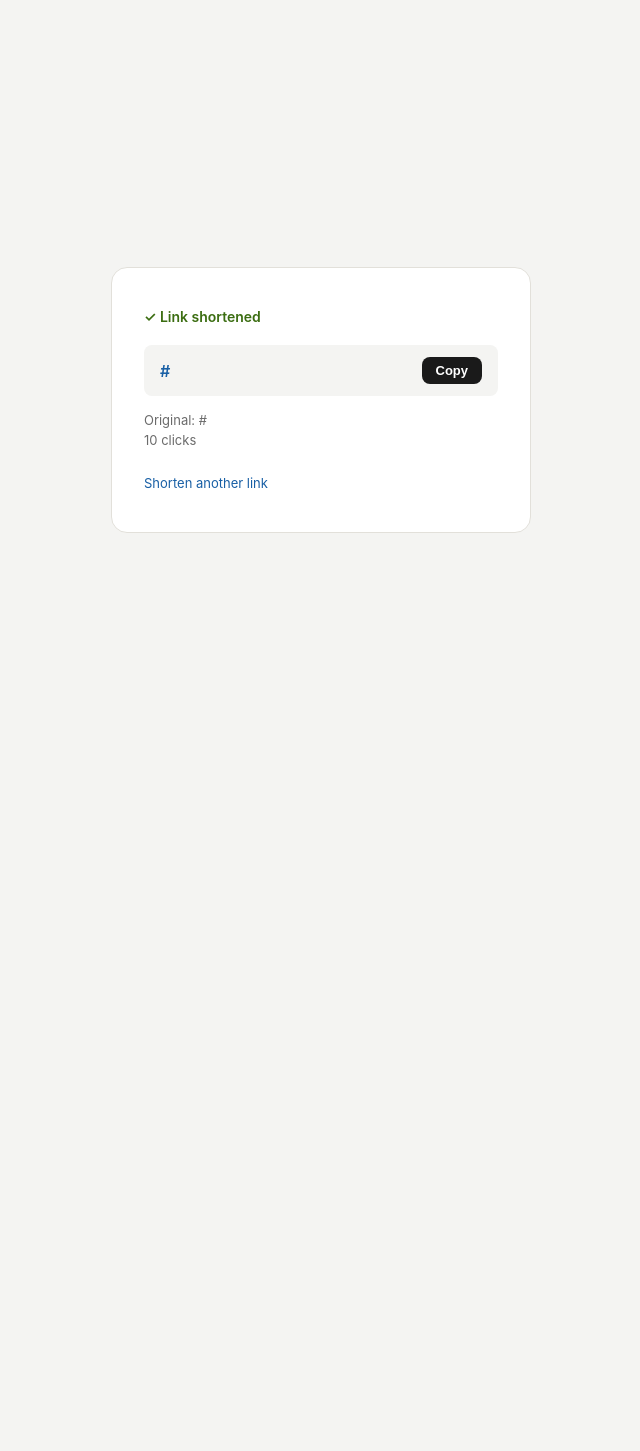
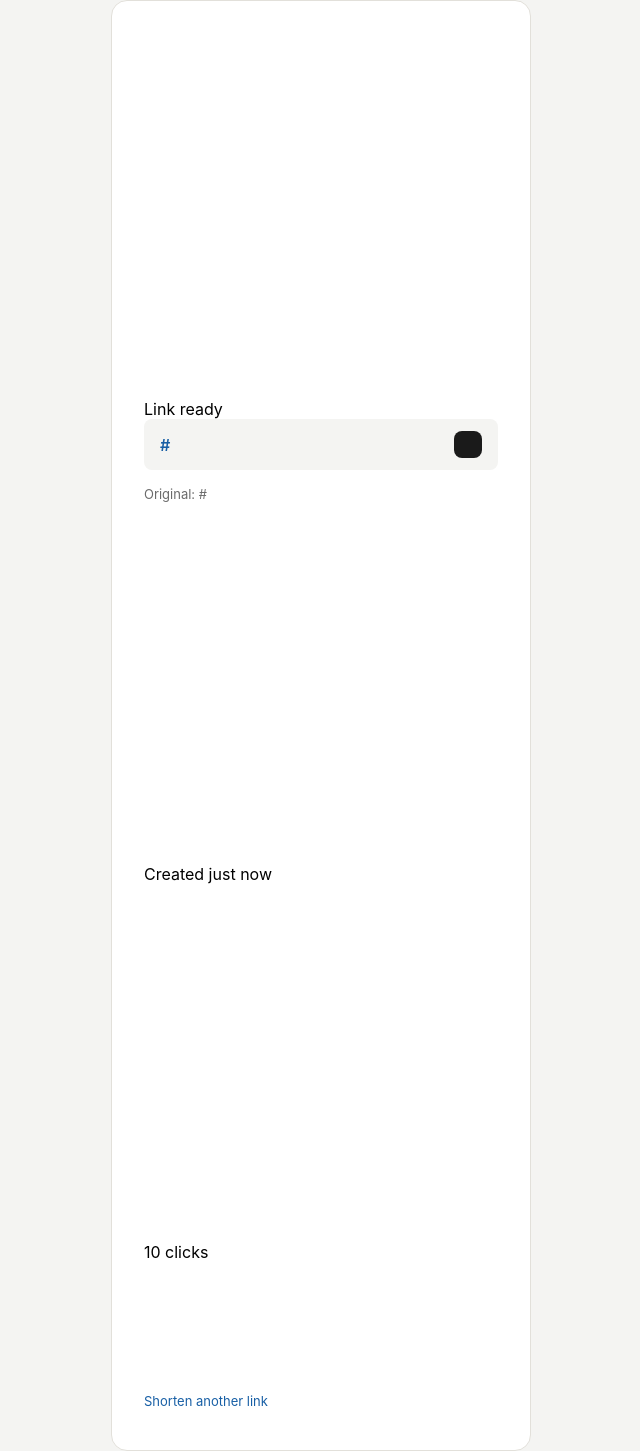
Before and after one commit to danmarkdev/UrlShortener, a Flask app: template url-shortener/templates/result.html in a window 1280 px wide. Shown: the whole page, without its empty margins (319-959 px from the left). Before the commit the page ends 533 px from the top, so only its background shows below. Run offline with Flask 3, Linux system fonts and the light colour scheme; the template is opened without the code that fills it: most values are stand-ins (such as "Sample title", 1, 10 or a date in 2020).

Commit message:
Update result.html

```diff
--- a/url-shortener/templates/result.html
+++ b/url-shortener/templates/result.html
@@ -3,33 +3,64 @@
 <head>
   <meta charset="UTF-8" />
   <meta name="viewport" content="width=device-width, initial-scale=1.0" />
-  <title>Your short link - Shortly</title>
+  <title>Your short link - Snip</title>
   <link rel="stylesheet" href="{{ url_for('static', filename='style.css') }}" />
 </head>
 <body>
   <main class="card">
-    <p class="success">✓ Link shortened</p>
+    <div class="status-row">
+      <svg viewBox="0 0 24 24" fill="none" stroke-width="2" stroke-linecap="round" stroke-linejoin="round">
+        <circle cx="12" cy="12" r="9" />
+        <path d="M8.5 12.5l2.5 2.5 5-5" />
+      </svg>
+      <span>Link ready</span>
+    </div>
 
     <div class="result-box">
       <span id="short-url">{{ short_url }}</span>
-      <button id="copy-btn" onclick="copyLink()">Copy</button>
+      <button class="icon-btn" id="copy-btn" onclick="copyLink()" aria-label="Copy link">
+        <svg viewBox="0 0 24 24" fill="none" stroke-width="2" stroke-linecap="round" stroke-linejoin="round">
+          <rect x="9" y="9" width="12" height="12" rx="2" />
+          <path d="M5 15H4a1 1 0 0 1-1-1V4a1 1 0 0 1 1-1h10a1 1 0 0 1 1 1v1" />
+        </svg>
+      </button>
     </div>
 
     <p class="original-url">Original: {{ original_url }}</p>
-    <p class="clicks">{{ clicks }} clicks</p>
 
-    <a class="back-link" href="/">Shorten another link</a>
+    <div class="meta-row">
+      <div class="meta-item">
+        <svg viewBox="0 0 24 24" fill="none" stroke-width="2" stroke-linecap="round" stroke-linejoin="round">
+          <circle cx="12" cy="12" r="9" />
+          <path d="M12 7v5l3 3" />
+        </svg>
+        <span>Created just now</span>
+      </div>
+      <div class="meta-item">
+        <svg viewBox="0 0 24 24" fill="none" stroke-width="2" stroke-linecap="round" stroke-linejoin="round">
+          <path d="M4 20V10M12 20V4M20 20v-7" />
+        </svg>
+        <span>{{ clicks }} clicks</span>
+      </div>
+    </div>
+
+    <a class="back-link" href="/">
+      <svg viewBox="0 0 24 24" fill="none" stroke-width="2" stroke-linecap="round" stroke-linejoin="round">
+        <path d="M19 12H5M12 19l-7-7 7-7" />
+      </svg>
+      Shorten another link
+    </a>
   </main>
 
+  <!--JavaScript-->
   <script>
     function copyLink() {
       const text = document.getElementById("short-url").textContent;
       navigator.clipboard.writeText(text).then(function () {
         const btn = document.getElementById("copy-btn");
-        const original = btn.textContent;
-        btn.textContent = "Copied";
+        btn.style.borderColor = "#7bc67e";
         setTimeout(function () {
-          btn.textContent = original;
+          btn.style.borderColor = "";
         }, 1200);
       });
     }
```
